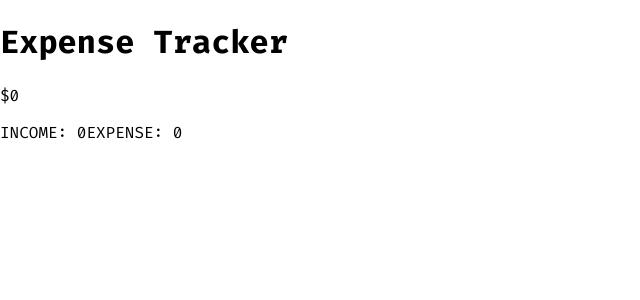
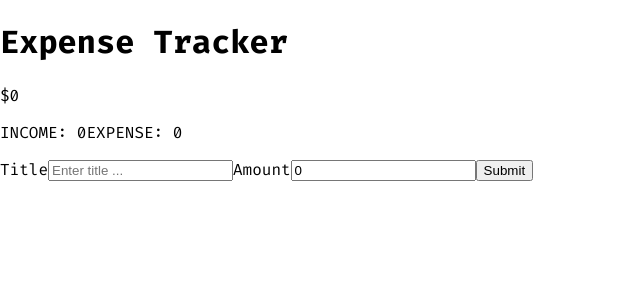
Before and after one commit to brandonflores647/Finance-Playground, a React (Create React App) app: page /expense-tracker in a window 1280 px wide. Shown: the top 300 px of the page, without its empty margins (0-640 px from the left). Built offline with nearby package versions, Linux system fonts and the light colour scheme.

Commit message:
added transaction form functionality

```diff
--- a/src/App.js
+++ b/src/App.js
@@ -1,11 +1,29 @@
+import { useState, useEffect } from 'react';
 import { Switch, Route, Redirect } from 'react-router-dom';
 
 import Balance from './components/Balance';
 
 function App() {
-  let balance = 0;
-  let income = 0;
-  let expense = 0;
+
+  const [balance, setBalance] = useState(0);
+  const [income, setIncome] = useState(0);
+  const [expense, setExpense] = useState(0);
+  const [amount, setAmount] = useState(0);
+  const [title, setTitle] = useState('');
+
+  const [transList, ] = useState([]);
+
+  const handleNewTransaction = (e) => {
+    e.preventDefault();
+    transList.push({
+      title,
+      amount
+    });
+    setTitle('');
+    setAmount(0);
+    console.log(transList)
+  }
+
   return (
     <Switch>
       <Route exact path='/'>
@@ -13,7 +31,29 @@ function App() {
       </Route>
       <Route exact path='/expense-tracker'>
         <h1>Expense Tracker</h1>
+
         <Balance bal={balance} income={income} expense={expense}/>
+
+        <form onSubmit={handleNewTransaction}>
+          <label>
+            Title
+            <input
+              type='text'
+              placeholder='Enter title ...'
+              value={title}
+              onChange={(e) => setTitle(e.target.value)}
+            />
+          </label>
+          <label>
+            Amount
+            <input
+              type='number'
+              value={amount}
+              onChange={(e) => setAmount(e.target.value)}
+            />
+          </label>
+          <button type='submit'>Submit</button>
+        </form>
       </Route>
       <Route>
         <Redirect to='/' />
```
